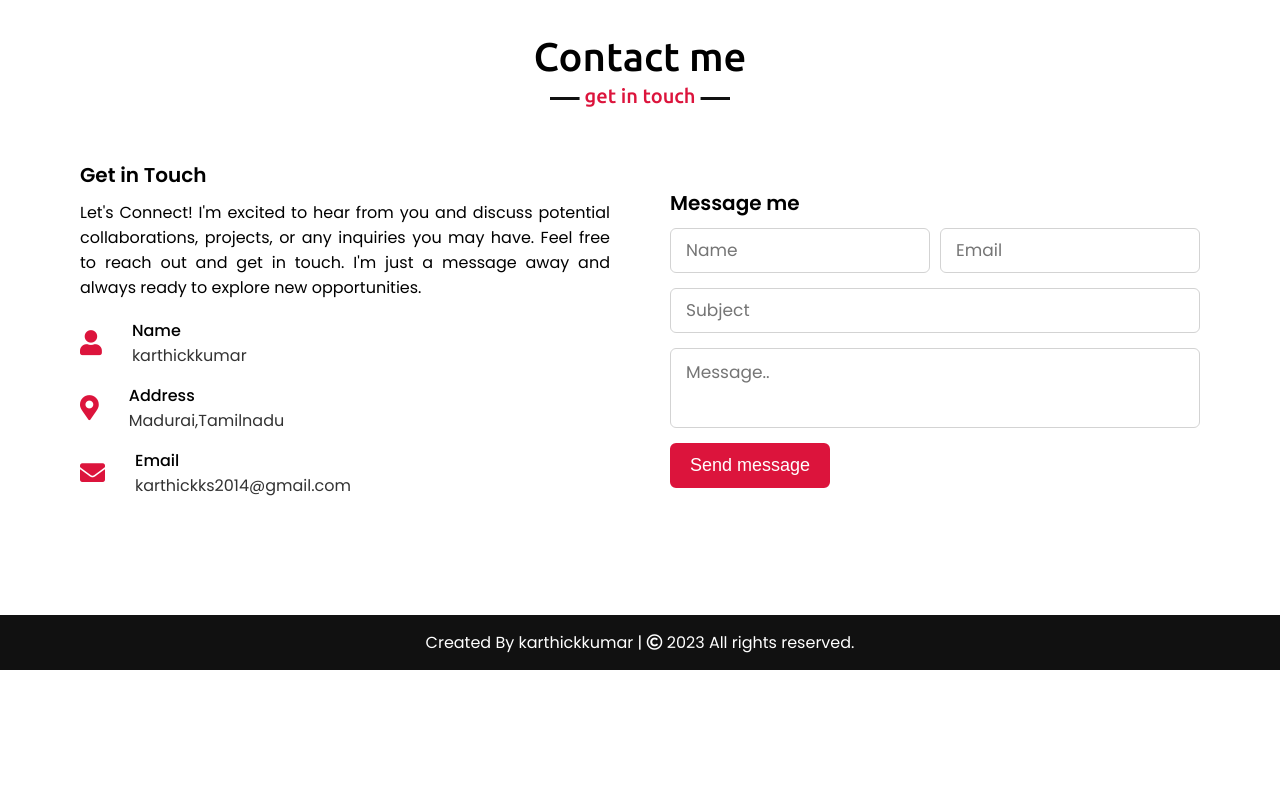
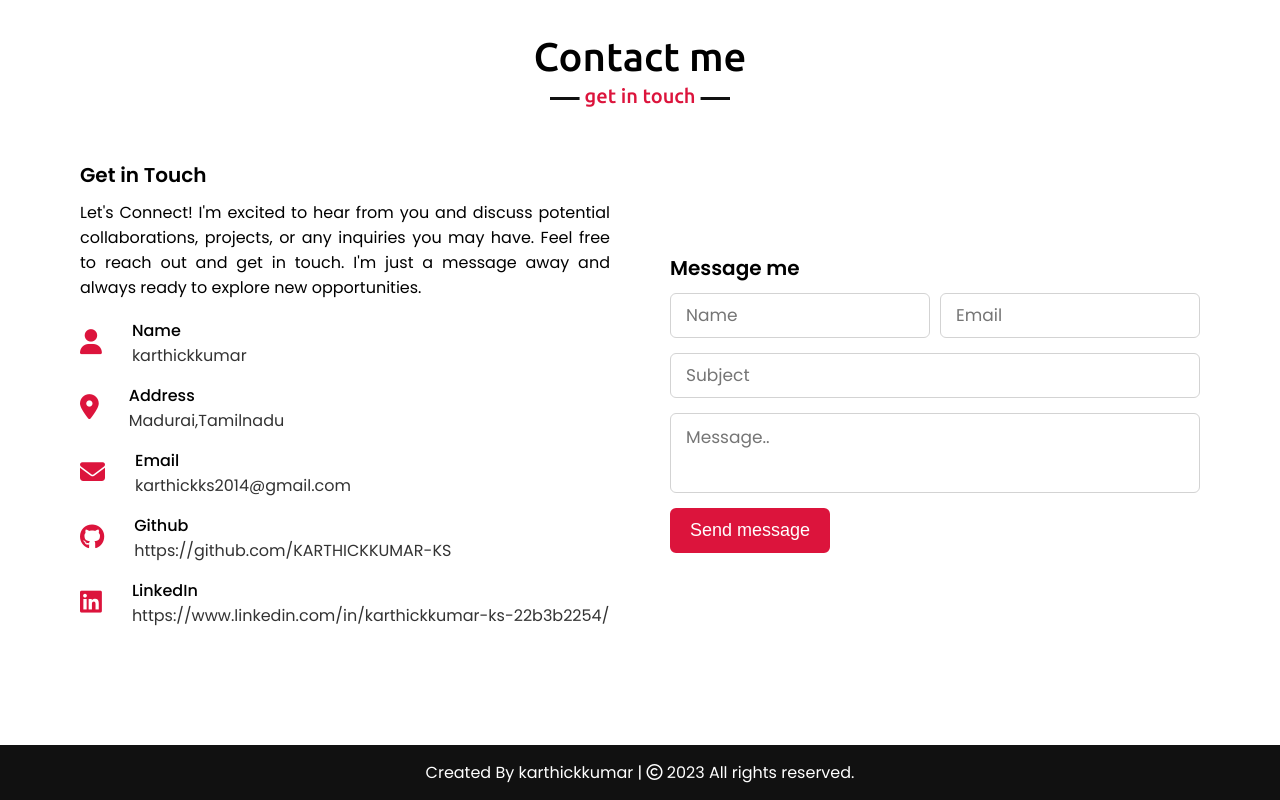
Before and after one commit to KARTHICKKUMAR-KS/TWSIP_PersonalPortfolio, a plain HTML site: page index.html in a window 1280 px wide. Shown: the part 2852-3652 px from the top of the page. Before the commit the page ends 3522 px from the top, so only its background shows below. Drawn offline with nearby package versions, Linux system fonts and the light colour scheme.

Commit message:
Update index.html
1.updated github and linkedIn profile in conatct me page
2.changes made in services/expertise

```diff
--- a/index.html
+++ b/index.html
@@ -6,7 +6,7 @@
     <meta name="viewport" content="width=device-width, initial-scale=1.0">
     <title>Personal Portfolio Website</title>
     <link rel="stylesheet" href="style.css">
-    <link rel="stylesheet" href="https://cdnjs.cloudflare.com/ajax/libs/font-awesome/5.15.3/css/all.min.css"/>
+    <link rel="stylesheet" href="https://cdnjs.cloudflare.com/ajax/libs/font-awesome/6.5.1/css/all.min.css"/>
     <script src="https://code.jquery.com/jquery-3.5.1.min.js"></script>
     <script src="https://cdnjs.cloudflare.com/ajax/libs/typed.js/2.0.11/typed.min.js"></script>
     <script src="https://cdnjs.cloudflare.com/ajax/libs/waypoints/4.0.1/jquery.waypoints.min.js"></script>
@@ -66,7 +66,7 @@
 
     <section class="services" id="services">
         <div class="max-width">
-            <h2 class="title">My services</h2>
+            <h2 class="title">Expertise in</h2>
             <div class="serv-content">
                 <div class="card">
                     <div class="box">
@@ -177,6 +177,20 @@
                                 <div class="sub-title">karthickks2014@gmail.com</div>
                             </div>
                         </div>
+                        <div class="row">
+                            <i class="fa-brands fa-github fa-sm"></i>
+                            <div class="info">
+                                <div class="head">Github</div>
+                                <div class="sub-title">https://github.com/KARTHICKKUMAR-KS</div>
+                            </div>
+                        </div>
+                        <div class="row">
+                            <i class="fa-brands fa-linkedin fa-sm"></i>
+                            <div class="info">
+                                <div class="head">LinkedIn</div>
+                                <div class="sub-title">https://www.linkedin.com/in/karthickkumar-ks-22b3b2254/</div>
+                            </div>
+                        </div>
                     </div>
                 </div>
                 <div class="column right">
```
